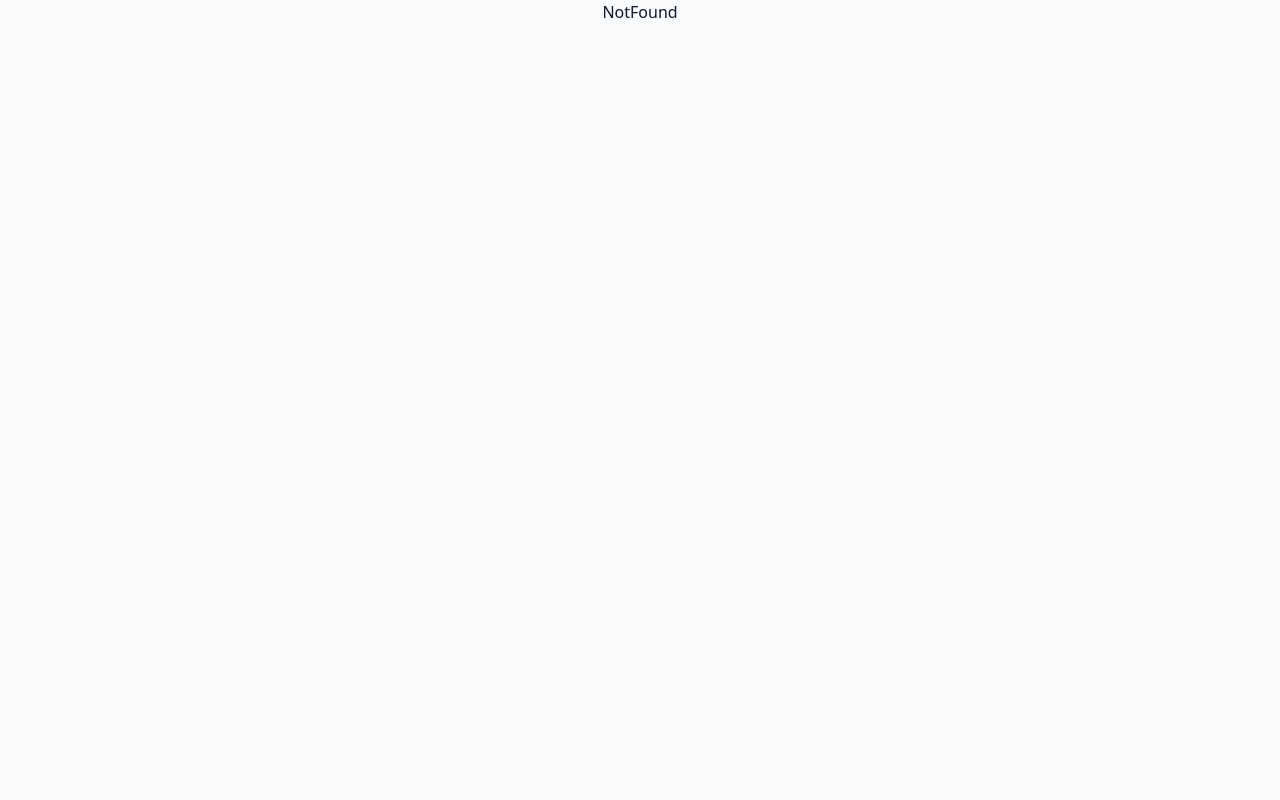
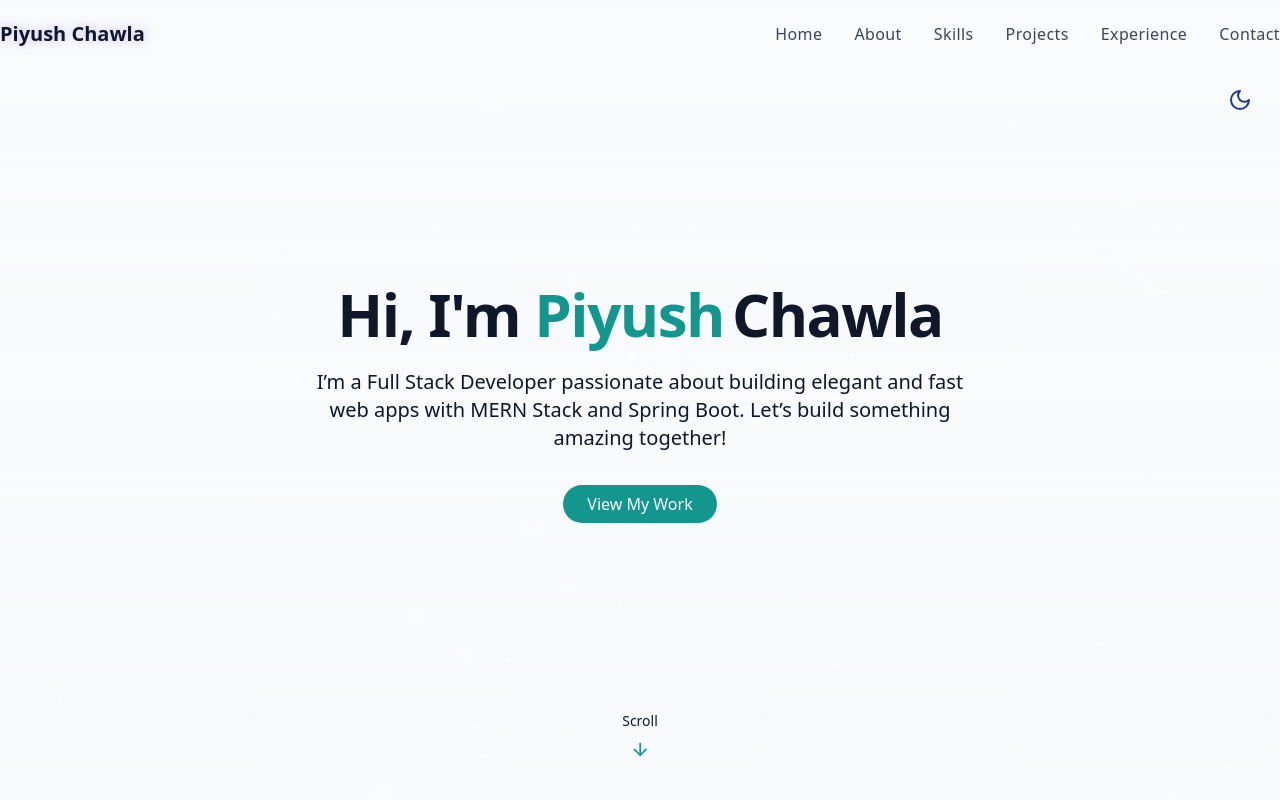
Before and after one commit to piyush31508/Portfolio, a React app: page / in a window 1280 px wide. Shown: the top 800 px of the page. Built offline with nearby package versions, Linux system fonts and the light colour scheme; the HTML template or start-up script is replaced by a standard one.

Commit message:
path changed

```diff
--- a/src/App.jsx
+++ b/src/App.jsx
@@ -9,7 +9,7 @@
       <Toaster />
       <BrowserRouter>
         <Routes>
-          <Route path="/portfolio" element={<Home />} />
+          <Route path="/" element={<Home />} />
           <Route path="*" element={<NotFound />} />
         </Routes>
       </BrowserRouter>
--- a/vite.config.js
+++ b/vite.config.js
@@ -5,10 +5,11 @@
 
 // https://vite.dev/config/
 export default defineConfig({
-  base : "/portfolio",
+  base : "/",
   plugins: [react(), tailwindcss()],
   resolve: {
     alias: {
+      // eslint-disable-next-line no-undef
       "@": path.resolve(__dirname, "./src"),
     },
   },
```
